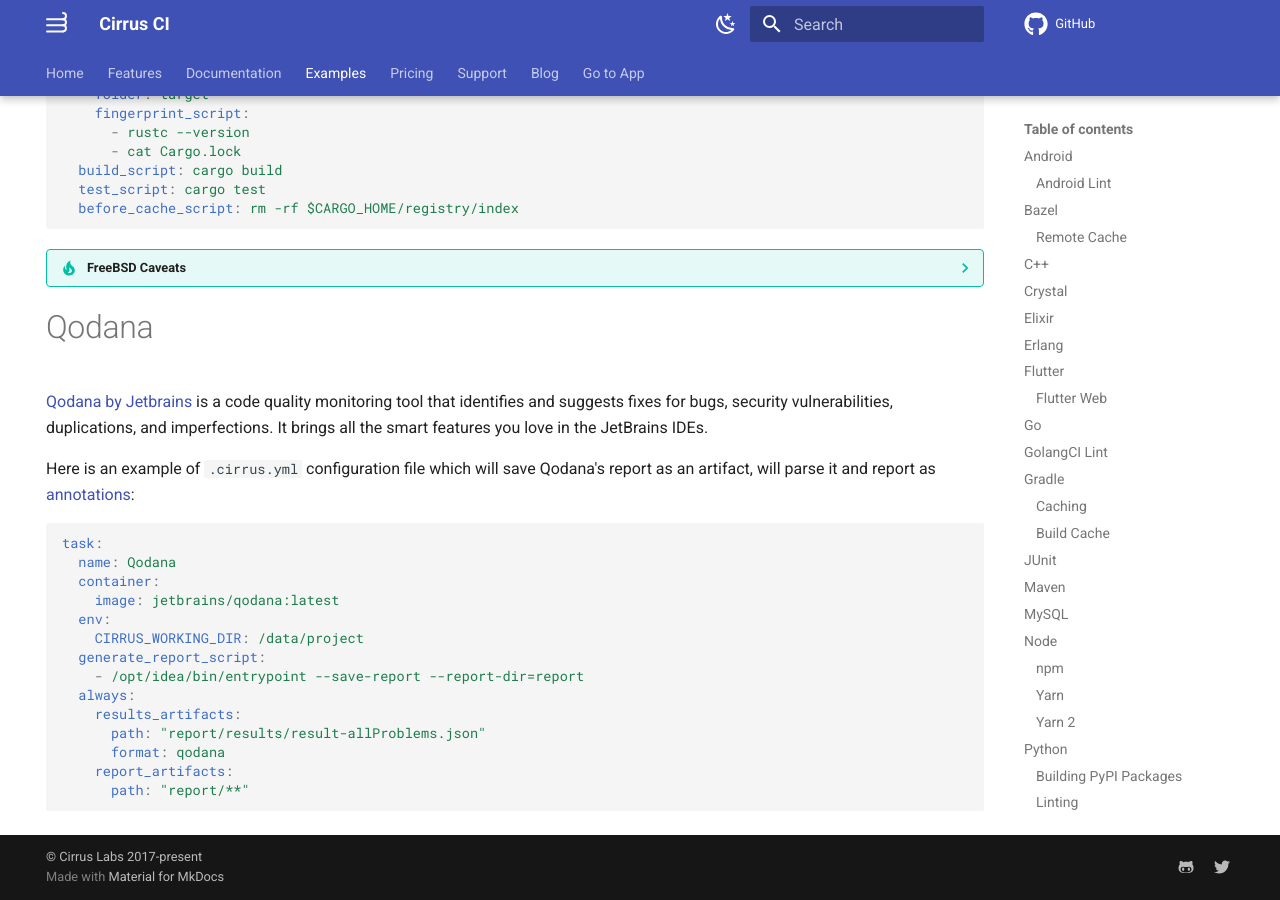
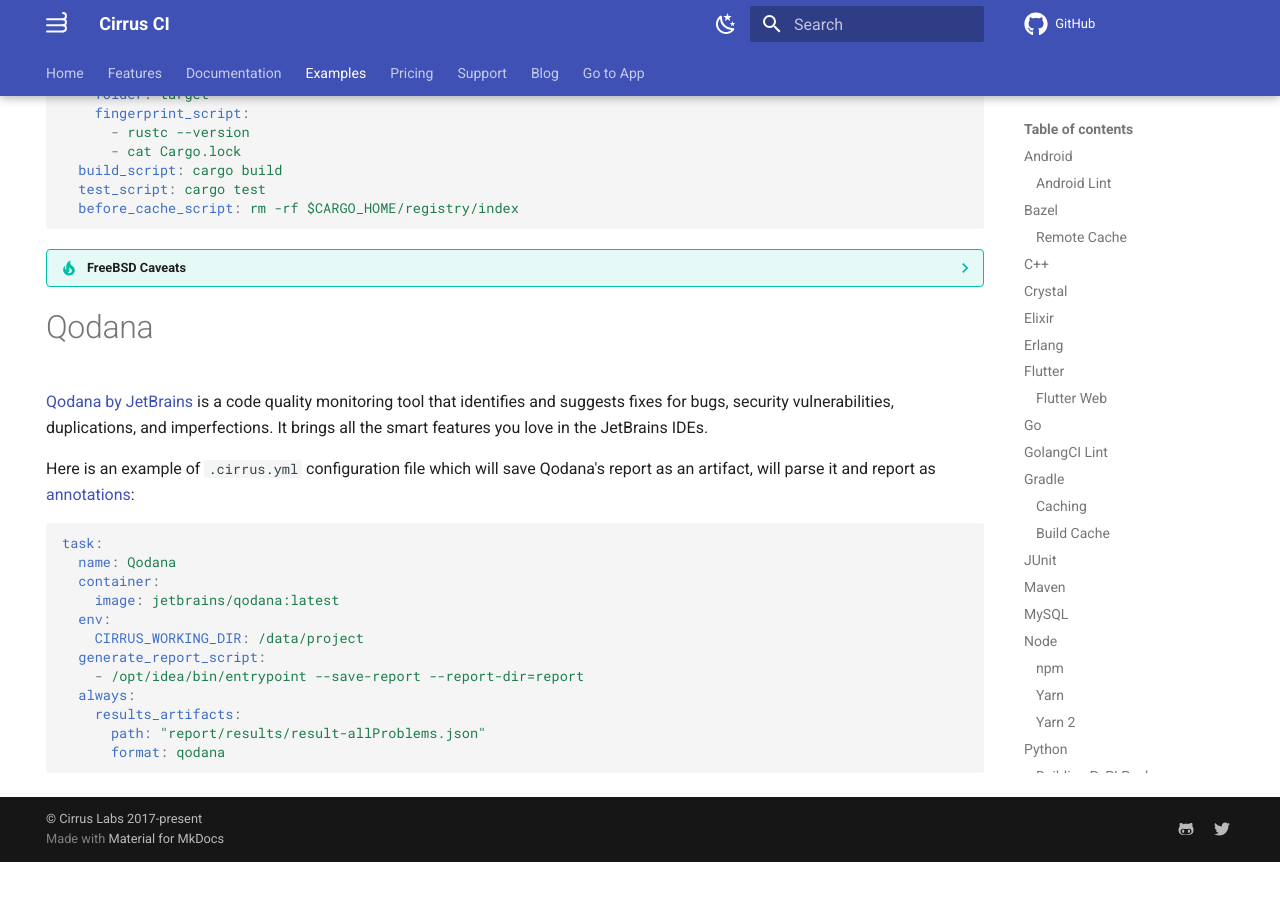
Before and after one commit to cirruslabs/cirrus-ci-docs, an MkDocs documentation site: the page built from docs/examples.md, in a window 1280 px wide and 900 px high, scrolled down 13382 px. Built offline with MkDocs 1.6.1 and Material for MkDocs 9.7.7, drawn with Linux system fonts in a browser that asks for light colours; comment, search, counter and statistics services are not loaded; after the commit the page ends 14244 px from its top, so only the background shows below that.

````diff
--- a/docs/examples.md
+++ b/docs/examples.md
@@ -725,7 +725,7 @@ test_task:
 
 # Qodana
 
-[Qodana by Jetbrains](https://github.com/JetBrains/Qodana) is a code quality monitoring tool that identifies and suggests fixes for bugs,
+[Qodana by JetBrains](https://github.com/JetBrains/Qodana) is a code quality monitoring tool that identifies and suggests fixes for bugs,
 security vulnerabilities, duplications, and imperfections. It brings all the smart features you love in the JetBrains IDEs.
 
 Here is an example of `.cirrus.yml` configuration file which will save Qodana's report as an artifact, will parse it and
@@ -744,6 +744,4 @@ task:
     results_artifacts:
       path: "report/results/result-allProblems.json"
       format: qodana
-    report_artifacts:
-      path: "report/**"
 ```
````
Also changed, not shown: 1 other file.
